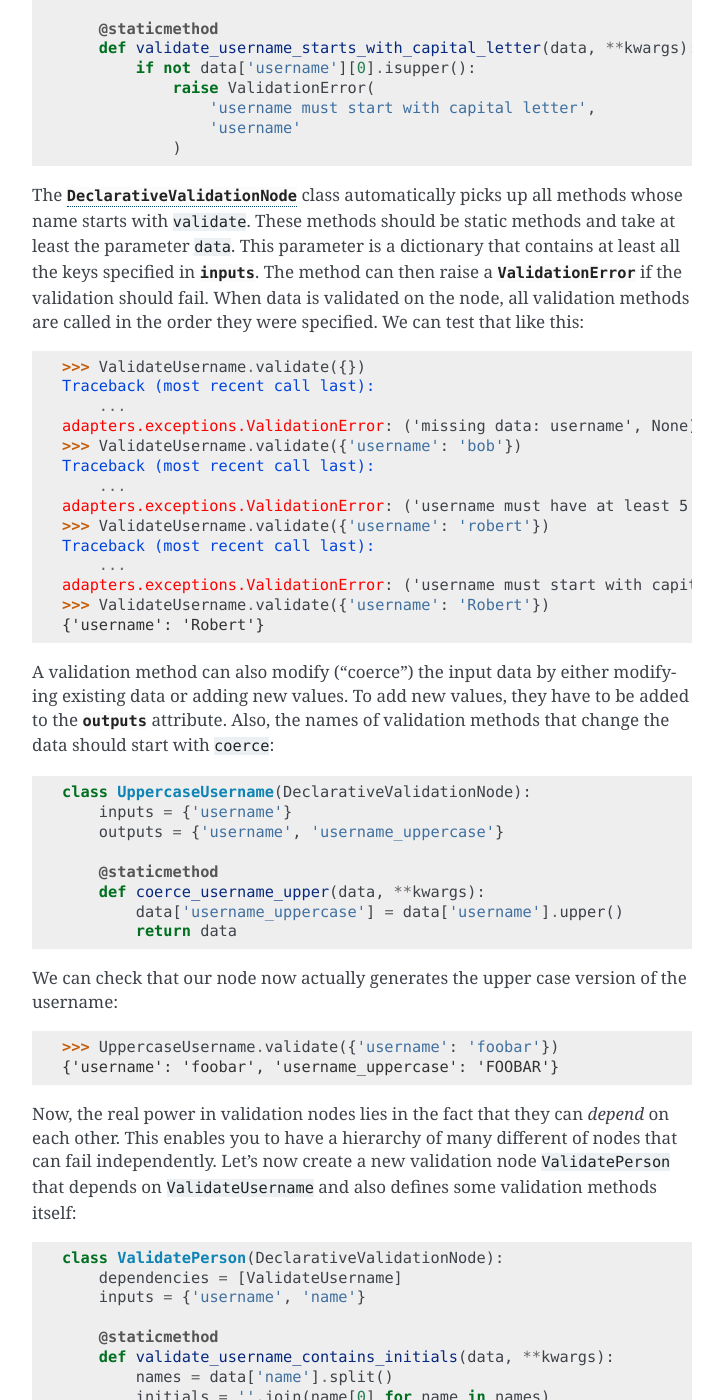
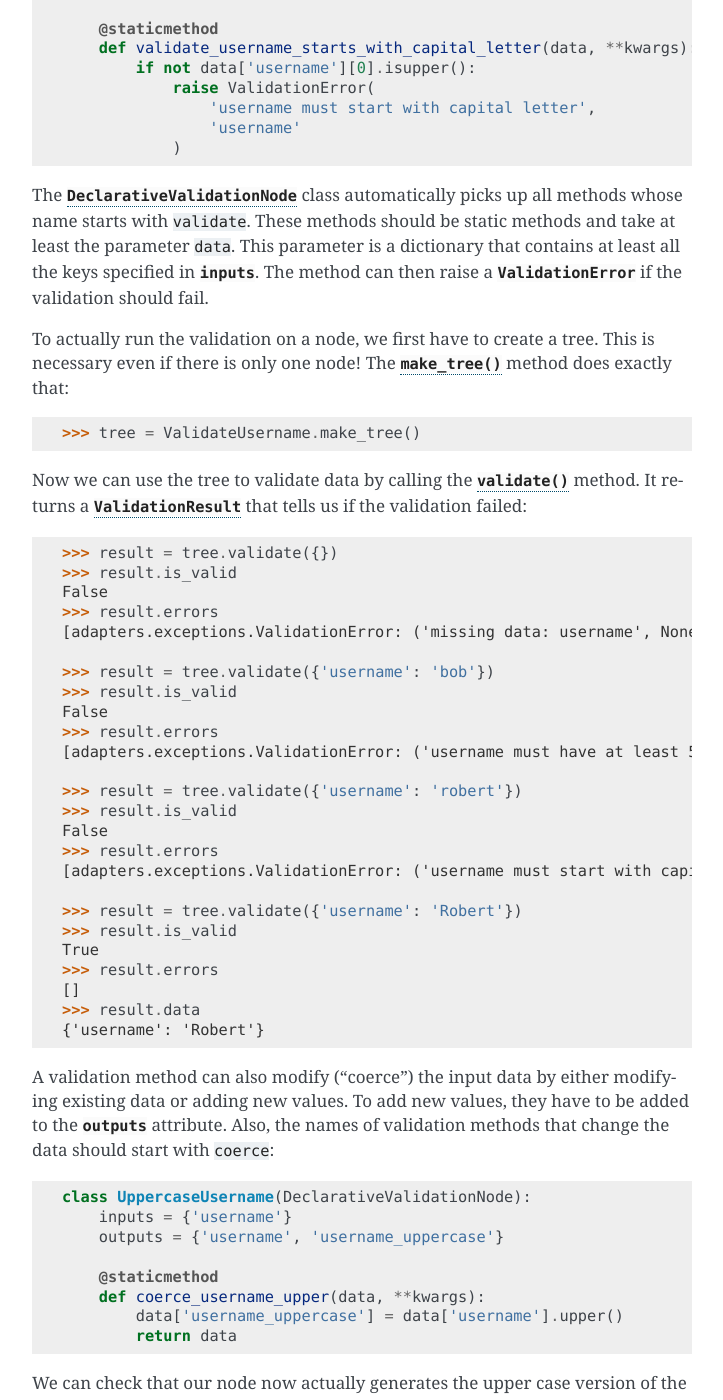
Before and after one commit to mjtamlyn/django-adapters, a Sphinx documentation site: the page built from docs/source/validators.rst, in a window 1280 px wide and 1400 px high, scrolled down 815 px. Shown: the whole window, without its empty margins (388-1111 px from the left). Built offline with Sphinx 7.4.7, drawn with Linux system fonts in a browser that asks for light colours; some of the changed text lies outside the part shown.

Commit message:
Updated docs

```diff
--- a/docs/source/validators.rst
+++ b/docs/source/validators.rst
@@ -55,22 +55,41 @@ take at least the parameter ``data``. This parameter is a dictionary that
 contains at least all the keys specified in
 :attr:`~DeclarativeValidationNode.inputs`. The method can then raise a
 :class:`~adapters.exceptions.ValidationError` if the validation should fail.
-When data is validated on the node, all validation methods are called in the
-order they were specified. We can test that like this::
 
-    >>> ValidateUsername.validate({})
-    Traceback (most recent call last):
-        ...
-    adapters.exceptions.ValidationError: ('missing data: username', None)
-    >>> ValidateUsername.validate({'username': 'bob'})
-    Traceback (most recent call last):
-        ...
-    adapters.exceptions.ValidationError: ('username must have at least 5 characters', 'username')
-    >>> ValidateUsername.validate({'username': 'robert'})
-    Traceback (most recent call last):
-        ...
-    adapters.exceptions.ValidationError: ('username must start with capital letter', 'username')
-    >>> ValidateUsername.validate({'username': 'Robert'})
+To actually run the validation on a node, we first have to create a tree. This
+is necessary even if there is only one node! The
+:meth:`~ValidationNode.make_tree()` method does exactly that::
+
+    >>> tree = ValidateUsername.make_tree()
+
+Now we can use the tree to validate data by calling the
+:meth:`~ValidationTree.validate()` method. It returns a
+:class:`ValidationResult` that tells us if the validation failed::
+
+    >>> result = tree.validate({})
+    >>> result.is_valid
+    False
+    >>> result.errors
+    [adapters.exceptions.ValidationError: ('missing data: username', None)]
+
+    >>> result = tree.validate({'username': 'bob'})
+    >>> result.is_valid
+    False
+    >>> result.errors
+    [adapters.exceptions.ValidationError: ('username must have at least 5 characters', 'username')]
+
+    >>> result = tree.validate({'username': 'robert'})
+    >>> result.is_valid
+    False
+    >>> result.errors
+    [adapters.exceptions.ValidationError: ('username must start with capital letter', 'username')]
+
+    >>> result = tree.validate({'username': 'Robert'})
+    >>> result.is_valid
+    True
+    >>> result.errors
+    []
+    >>> result.data
     {'username': 'Robert'}
 
 A validation method can also modify ("coerce") the input data by either
@@ -90,12 +109,14 @@ names of validation methods that change the data should start with ``coerce``::
 We can check that our node now actually generates the upper case version of the
 username::
 
-    >>> UppercaseUsername.validate({'username': 'foobar'})
+    >>> tree = UppercaseUsername.make_tree()
+    >>> result = tree.validate({'username': 'foobar'})
+    >>> result.data
     {'username': 'foobar', 'username_uppercase': 'FOOBAR'}
 
 Now, the real power in validation nodes lies in the fact that they can *depend*
-on each other. This enables you to have a hierarchy of many different of nodes
-that can fail independently. Let's now create a new validation node
+on each other. This enables you to have a hierarchy of many different nodes that
+can fail independently. Let's now create a new validation node
 ``ValidatePerson`` that depends on ``ValidateUsername`` and also defines some
 validation methods itself::
 
@@ -113,6 +134,53 @@ validation methods itself::
                     'username'
                 )
 
+Again, we have to create a tree and then call the
+:meth:`~ValidationTree.validate()` method on it::
+
+    >>> tree = ValidatePerson.make_tree()
+    >>> result = tree.validate({'username': 'FB1234', 'name': 'Foo Bar'})
+    >>> result.is_valid
+    True
+
+Of course, it gets more interesting when the validation fails::
+
+    >>> result = tree.validate({'username': 'fb1234'})
+    >>> result.is_valid
+    False
+    >>> result.errors
+    [adapters.exceptions.ValidationError('username must start with capital letter', 'username')]
+
+Here the validation on the node ``ValidateUsername`` failed and generated the
+error you see. Because the first node failed and ``ValidatePerson`` depends on
+it, ``ValidatePerson``'s validation was not executed. ::
+
+    >>> result = tree.validate({'username': 'FB1234'})
+    >>> result.is_valid
+    False
+    >>> result.errors
+    [adapters.exceptions.ValidationError('missing data: name', None)]
+
+Now the validation on ``ValidateUsername`` was successful, so the validation
+continued to ``ValidateName`` and then failed there. Another way to "retry"
+validation is to use the :meth:`~ValidationTree.revalidate()` method. In the
+following example we use `result` from the previous one::
+
+    >>> result = tree.revalidate(result, {'name': 'Bar Baz'})
+    >>> result.is_valid
+    False
+    >>> result.errors
+    [adapters.exceptions.ValidationError('username must contain initials of the name', 'username')]
+
+In that example using :meth:`~ValidationTree.revalidate()` actually skipped the
+``ValidateUsername`` node entirely since it was already validated before. And
+finally we can make the result valid again::
+
+    >>> result = tree.revalidate(result, {'name': 'Foo Bar'})
+    >>> result.is_valid
+    True
+    >>> result.data
+    {'username': 'FB1234', 'name': 'Foo Bar'}
+
 
 Reference
 ---------
@@ -126,6 +194,8 @@ Reference
 .. attribute:: ValidationNode.outputs
 
 .. attribute:: ValidationNode.dependencies
+
+.. method:: ValidationNode.make_tree()
 
 .. method:: VaidationNode.validate(data, **kwargs)
 
@@ -149,3 +219,7 @@ Reference
 .. method:: ValidationTree.validate(data, **kwargs)
 
 .. method:: ValidationTree.revalidate(result, updated_data, **kwargs)
+
+.. class:: ValidationResult
+
+.. attribute:: ValidationResult.is_valid
```
Also changed, not shown: 1 other file.
